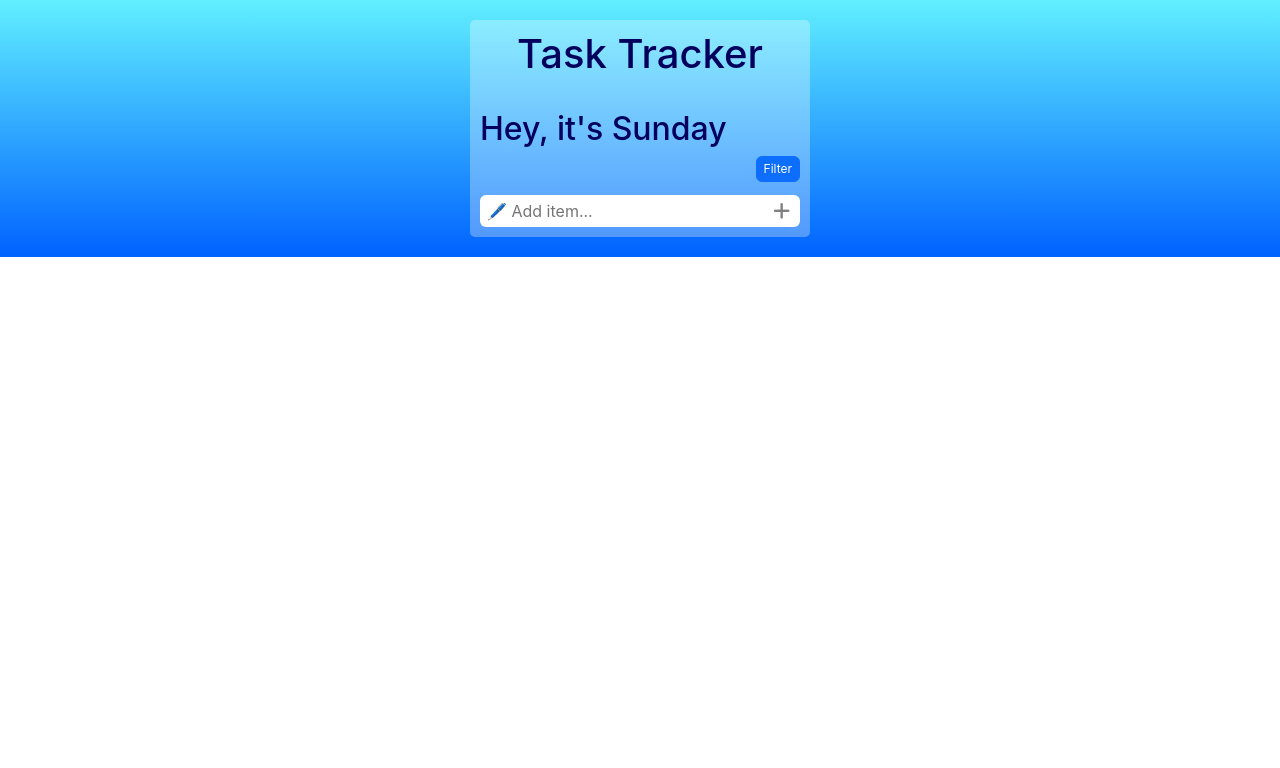
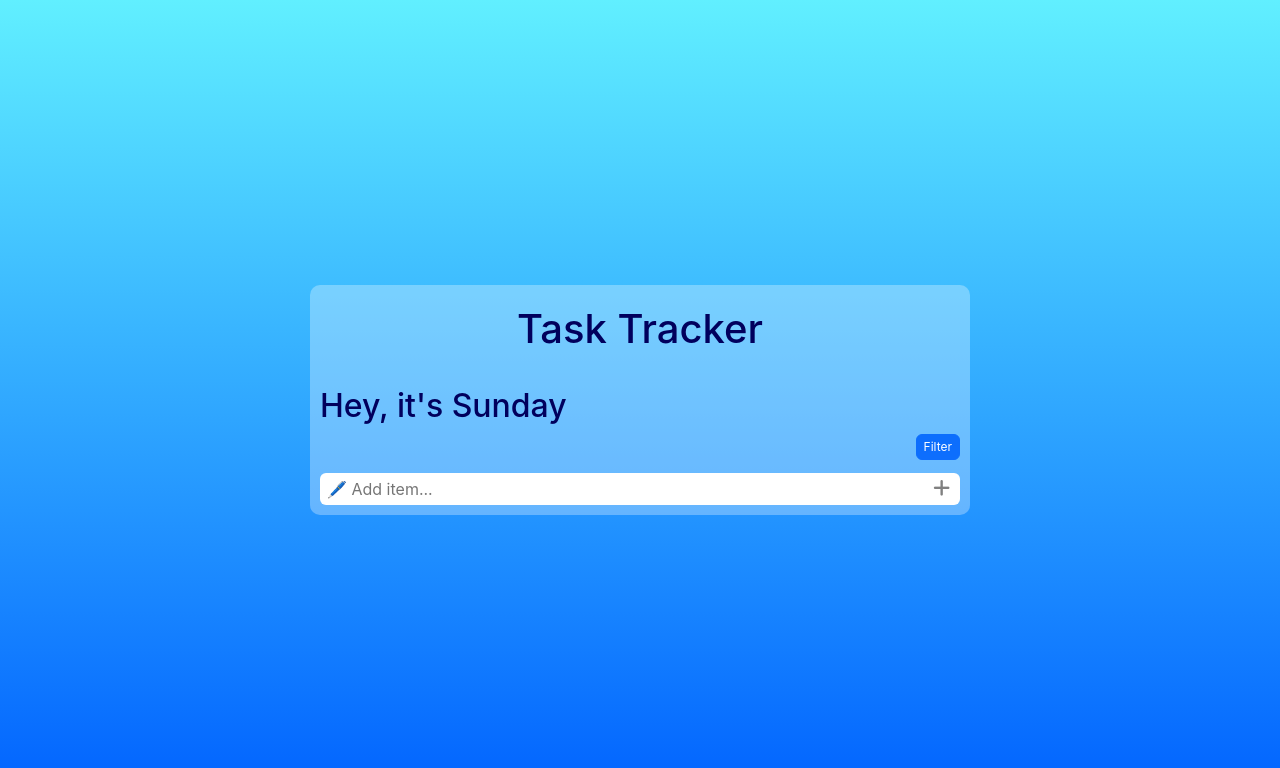
Before and after one commit to Aswaj-th/task-tracker, a React (Create React App) app: page / in a window 1280 px wide. Shown: the top 768 px of the page. Built offline with nearby package versions, Linux system fonts and the light colour scheme.

Commit message:
Changed size for bigger screens, added min height

```diff
--- a/src/App.css
+++ b/src/App.css
@@ -4,6 +4,7 @@
 }
 
 .app {
+  min-height: 100vh;
   display: flex;
   align-items: center;
   justify-content: center;
@@ -21,12 +22,13 @@
 .new {
   padding: 10px;
   margin: 20px;
-  border-radius: 5px;
+  border-radius: 10px;
   background: rgba(255, 255, 255, 0.3);
   top: 10%;
 }
 
 .new .mainHeading h1 {
+  margin: 10px;
   text-align: center;
 }
 
@@ -58,21 +60,21 @@ h2 {
   padding: 5px;
 }
 
-.app .input input {
+.new .input input {
   width: 100%;
   height: 1.6em;
   border-color: transparent;
   outline-color: transparent;
 }
 
-.app i {
+.new i {
   cursor: pointer;
   font-size: larger;
   font-weight: 900;
   color: grey;
   margin-right: 5px;
 }
-.app .todos {
+.new .todos {
   display: flex;
   justify-content: center;
   /* align-items: center; */
@@ -91,3 +93,12 @@ h2 {
     width: 70vw;
   }
 }
+
+@media screen and (min-width: 900px) {
+  .app .input {
+    width: 50vw;
+  }
+  .app .todos {
+    width: 50vw;
+  }
+}
--- a/src/components/TodoItem.css
+++ b/src/components/TodoItem.css
@@ -69,5 +69,18 @@
 
     .todo .top, .todo .bottom {
         width: 65vw;
+        width: calc(70vw - 10px);
     }
 }
+
+@media screen and (min-width: 900px) {
+
+    .todo {
+        width: 50vw;
+    }
+
+    .todo .top, .todo .bottom {
+        width: 49vw;
+        width: calc(50vw - 10px);
+    }
+}
```
